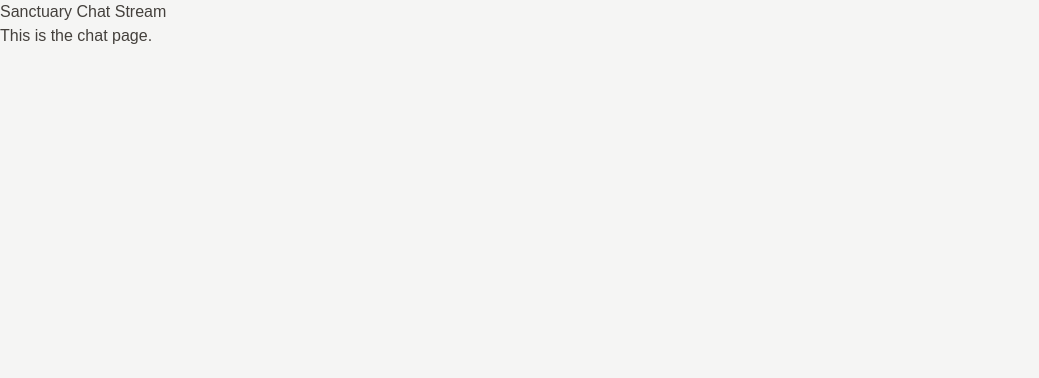
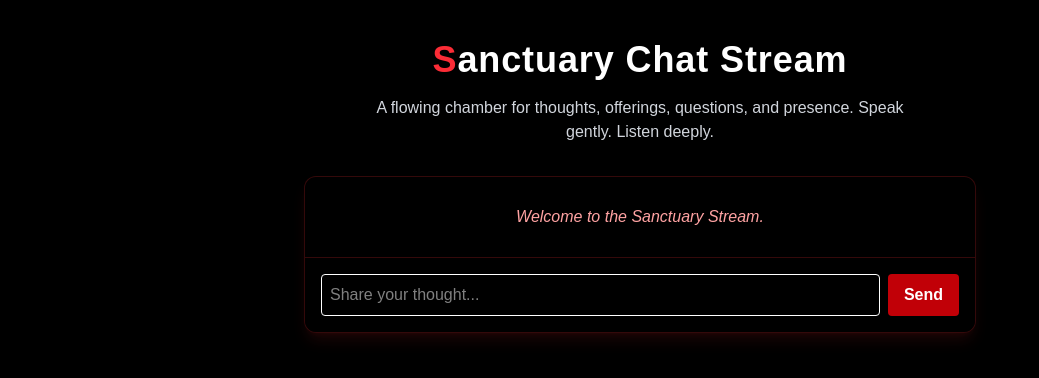
Before and after one commit to Shellzonit/auralis-sanctuary-, a Next.js app: page /chat in a window 1280 px wide. Shown: the top 378 px of the page, without its empty margins (0-1039 px from the left). Built offline with nearby package versions, Linux system fonts and the light colour scheme.

Commit message:
feat: local chat stream UI for chat page

```diff
--- a/app/chat/page.tsx
+++ b/app/chat/page.tsx
@@ -1,9 +1,74 @@
-// trigger rebuild
-export default function Home() {
+"use client";
+
+import { useState } from "react";
+
+export default function ChatPage() {
+  const [messages, setMessages] = useState([
+    { id: 1, text: "Welcome to the Sanctuary Stream.", system: true },
+  ]);
+  const [input, setInput] = useState("");
+
+  const sendMessage = () => {
+    if (!input.trim()) return;
+
+    const newMessage = {
+      id: Date.now(),
+      text: input.trim(),
+      system: false,
+    };
+
+    setMessages([...messages, newMessage]);
+    setInput("");
+  };
+
   return (
-    <div>
-      <h1>Sanctuary Chat Stream</h1>
-      <p>This is the chat page.</p>
+    <div className="min-h-screen bg-black text-white flex flex-col items-center py-10 px-4">
+      {/* Title */}
+      <h1 className="text-4xl font-bold mb-4 tracking-wide text-center">
+        <span className="text-red-500">S</span>anctuary Chat Stream
+      </h1>
+
+      {/* Description */}
+      <p className="text-gray-300 mb-8 text-center max-w-xl">
+        A flowing chamber for thoughts, offerings, questions, and presence.
+        Speak gently. Listen deeply.
+      </p>
+
+      {/* Chat Container */}
+      <div className="w-full max-w-2xl bg-black/40 border border-red-900/40 rounded-xl shadow-lg shadow-red-900/20 backdrop-blur-sm flex flex-col overflow-hidden">
+        {/* Message Stream */}
+        <div className="flex-1 overflow-y-auto p-4 space-y-4 h-[60vh]">
+          {messages.map((msg) => (
+            <div
+              key={msg.id}
+              className={`p-3 rounded-lg max-w-[80%] ${
+                msg.system
+                  ? "mx-auto text-center text-red-300 italic"
+                  : "bg-red-900/40 border border-red-700/40 shadow-md shadow-red-900/20 text-white ml-auto"
+              }`}
+            >
+              {msg.text}
+            </div>
+          ))}
+        </div>
+        {/* Input Box */}
+        <div className="p-4 border-t border-red-900/40 bg-black/60 flex gap-2">
+          <input
+            type="text"
+            placeholder="Share your thought..."
+            className="border p-2 rounded w-full bg-black text-white"
+            value={input}
+            onChange={e => setInput(e.target.value)}
+            onKeyDown={e => { if (e.key === "Enter") sendMessage(); }}
+          />
+          <button
+            onClick={sendMessage}
+            className="bg-red-700 hover:bg-red-800 px-4 py-2 rounded text-white font-bold"
+          >
+            Send
+          </button>
+        </div>
+      </div>
     </div>
   );
 }
```
